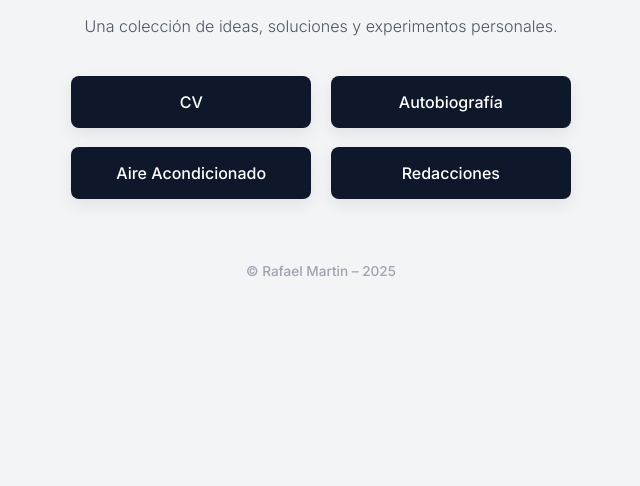
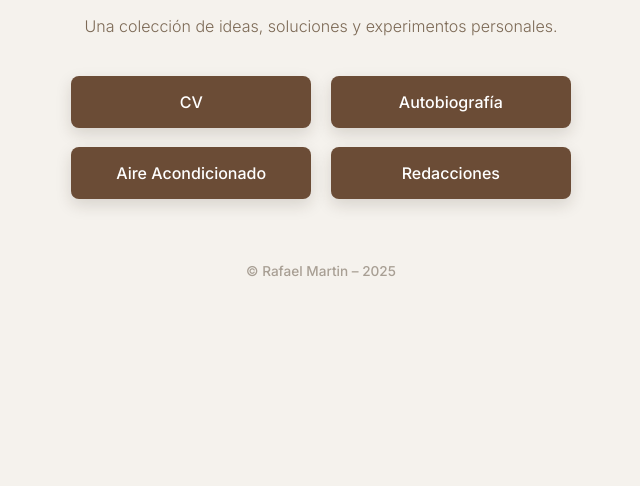
Before and after one commit to RafaelMartinNafarrateRiggs/proyectos, a plain HTML site: page index.html in a window 1280 px wide. Shown: the part 314-800 px from the top of the page, without its empty margins (319-959 px from the left). Drawn offline with Linux system fonts and the light colour scheme.

Commit message:
index.html

```diff
--- a/index.html
+++ b/index.html
@@ -7,10 +7,10 @@
   <link href="https://fonts.googleapis.com/css2?family=Inter:wght@300;500;700&display=swap" rel="stylesheet">
   <style>
     :root {
-      --color-bg: #f3f4f6;
-      --color-text: #1f2937;
-      --color-primary: #0f172a;
-      --color-accent: #38bdf8;
+      --color-bg: #f5f2ed;
+      --color-text: #3e2f1c;
+      --color-primary: #6b4c36;  /* Marrón medio */
+      --color-accent: #a67c52;   /* Canela claro */
     }
     body {
       margin: 0;
@@ -34,7 +34,7 @@
     p {
       margin-bottom: 2.5rem;
       font-weight: 300;
-      color: #4b5563;
+      color: #7c6955;
     }
     .grid {
       display: grid;
@@ -52,7 +52,7 @@
       font-weight: 500;
       text-decoration: none;
       transition: all 0.25s ease-in-out;
-      box-shadow: 0 6px 16px rgba(15, 23, 42, 0.08);
+      box-shadow: 0 6px 16px rgba(50, 35, 20, 0.15);
     }
     .btn:hover {
       transform: translateY(-4px);
@@ -61,7 +61,7 @@
     footer {
       margin-top: 4rem;
       font-size: 0.85rem;
-      color: #9ca3af;
+      color: #a89f94;
     }
   </style>
 </head>
```
